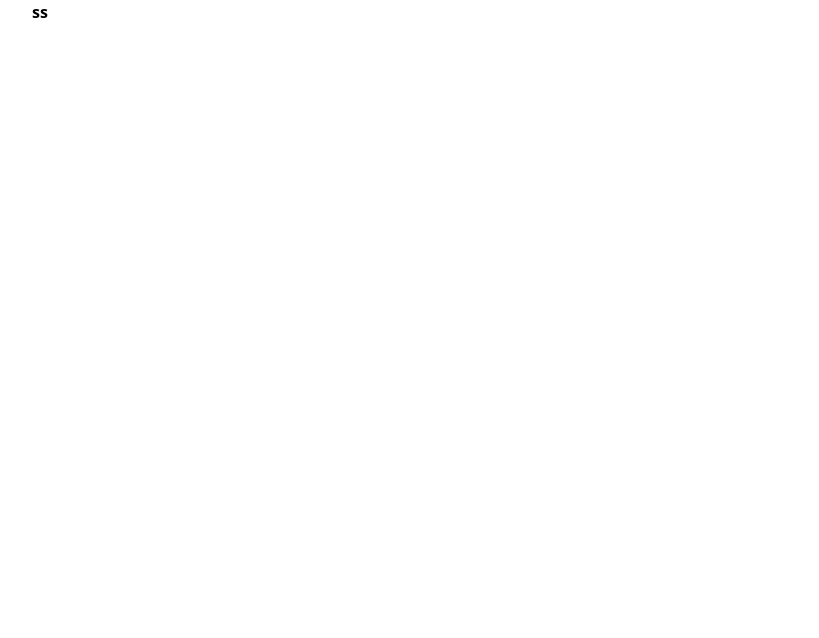
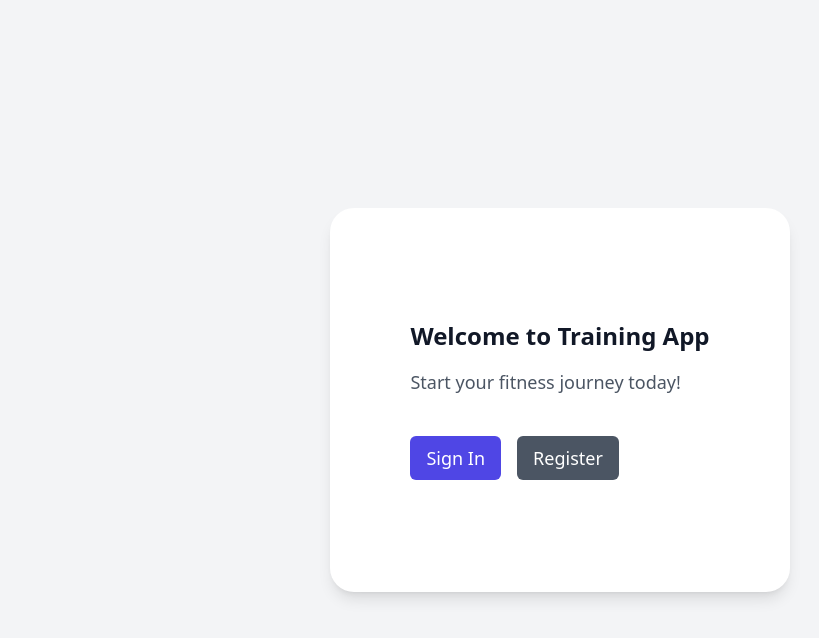
Before and after one commit to sergi255/training-app, a React (Vite) app in the folder frontend/: page / in a window 1280 px wide. Shown: the top 638 px of the page, without its empty margins (80-899 px from the left). Built offline with nearby package versions, Linux system fonts and the light colour scheme.

Commit message:
feat: added react-router-dom

```diff
--- a/frontend/package.json
+++ b/frontend/package.json
@@ -11,7 +11,8 @@
   },
   "dependencies": {
     "react": "^18.3.1",
-    "react-dom": "^18.3.1"
+    "react-dom": "^18.3.1",
+    "react-router-dom": "^7.1.3"
   },
   "devDependencies": {
     "@eslint/js": "^9.17.0",
--- a/frontend/src/App.jsx
+++ b/frontend/src/App.jsx
@@ -1,9 +1,18 @@
+import { BrowserRouter as Router, Routes, Route } from 'react-router-dom'
+import Home from './pages/Home'
+import Login from './pages/Login'
+import Register from './pages/Register'
 import './App.css'
 
 function App() {
-
   return (
-    <div className="font-bold ml-28">ss</div>
+    <Router>
+      <Routes>
+        <Route path="/" element={<Home />} />
+        <Route path="/login" element={<Login />} />
+        <Route path="/register" element={<Register />} />
+      </Routes>
+    </Router>
   )
 }
 
--- /dev/null
+++ b/frontend/src/pages/Home.jsx
@@ -0,0 +1,36 @@
+import { Link } from 'react-router-dom'
+
+const Home = () => {
+  return (
+    <div className="min-h-screen bg-gray-100 py-6 flex flex-col justify-center sm:py-12">
+      <div className="relative py-3 sm:max-w-xl sm:mx-auto">
+        <div className="relative px-4 py-10 bg-white shadow-lg sm:rounded-3xl sm:p-20">
+          <div className="max-w-md mx-auto">
+            <div className="divide-y divide-gray-200">
+              <div className="py-8 text-base leading-6 space-y-4 text-gray-700 sm:text-lg sm:leading-7">
+                <h1 className="text-2xl font-bold text-gray-900">Welcome to Training App</h1>
+                <p className="text-gray-600">Start your fitness journey today!</p>
+                <div className="pt-6 flex gap-4">
+                  <Link
+                    to="/login"
+                    className="bg-indigo-600 text-white px-4 py-2 rounded-md hover:bg-indigo-700 transition-colors"
+                  >
+                    Sign In
+                  </Link>
+                  <Link
+                    to="/register"
+                    className="bg-gray-600 text-white px-4 py-2 rounded-md hover:bg-gray-700 transition-colors"
+                  >
+                    Register
+                  </Link>
+                </div>
+              </div>
+            </div>
+          </div>
+        </div>
+      </div>
+    </div>
+  )
+}
+
+export default Home
```
Also changed, not shown: 1 other file (tests, documents, lock files or other folders).
